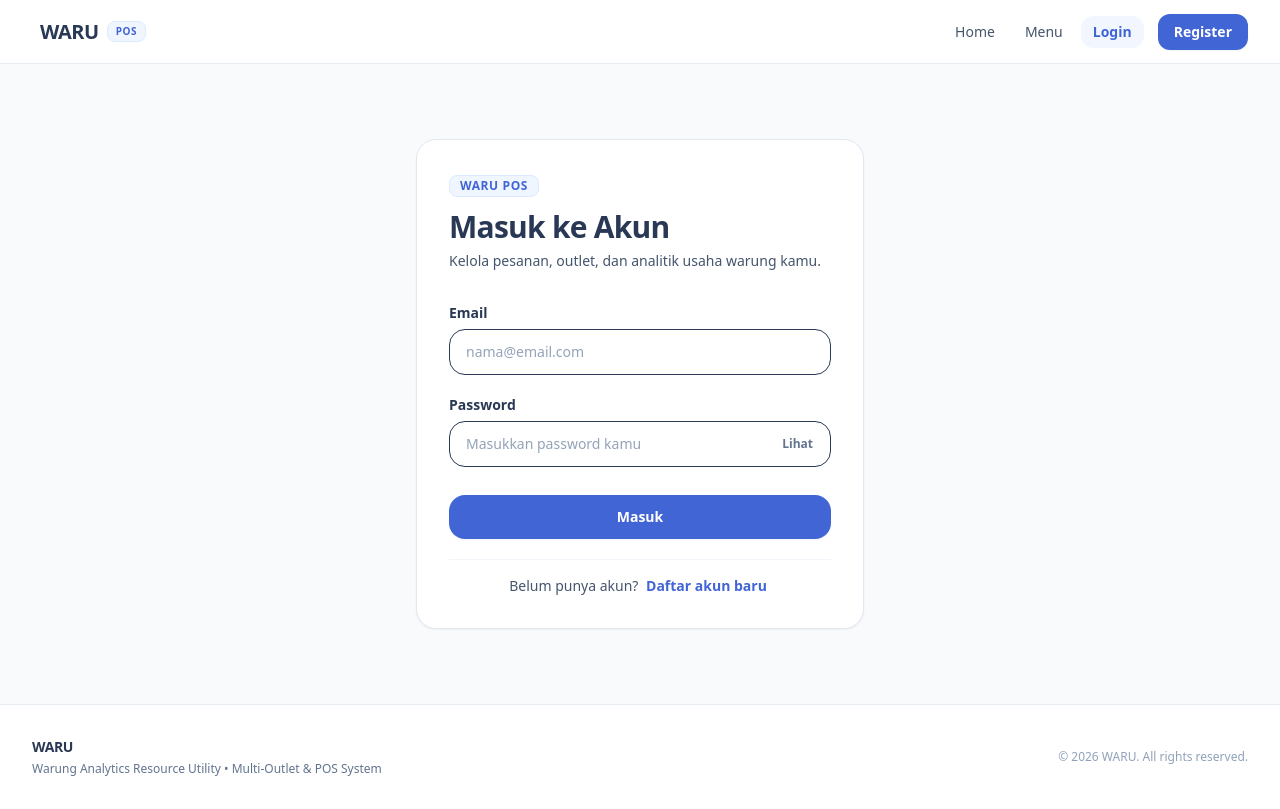
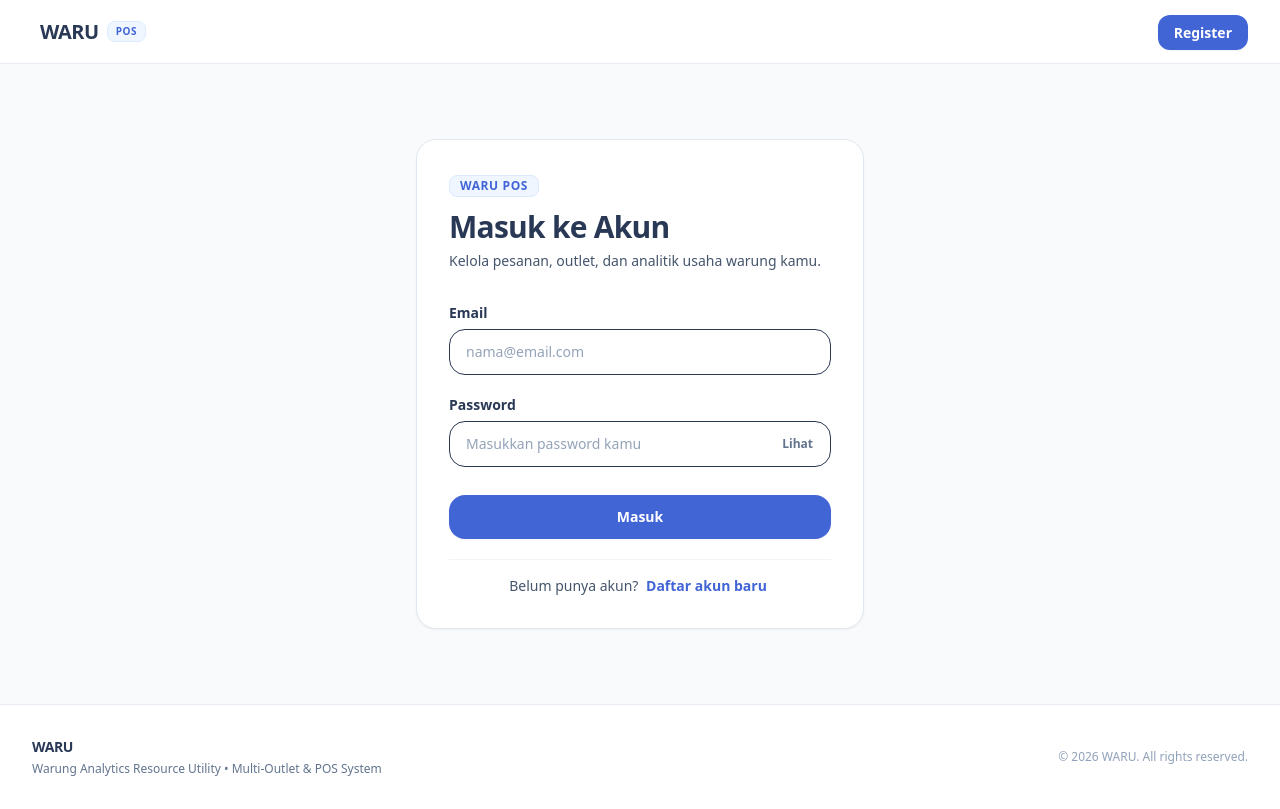
Before and after one commit to PadukaArif/waru-frontend, a Next.js app: page /login in a window 1280 px wide. Built offline with nearby package versions, Linux system fonts and the light colour scheme; no server answers.

Commit message:
fix: standalone auth header on /login and /register pages

```diff
--- a/components/Navbar.tsx
+++ b/components/Navbar.tsx
@@ -33,6 +33,44 @@ export default function Navbar() {
   function isActive(path: string) {
     if (path === "/") return pathname === "/";
     return pathname === path || pathname.startsWith(`${path}/`);
+  }
+
+  const isAuthPage = pathname === "/login" || pathname === "/register";
+
+  if (isAuthPage) {
+    const isLogin = pathname === "/login";
+    return (
+      <header className="border-b border-slate-200/80 bg-white/95 backdrop-blur-xs sticky top-0 z-40 h-16 flex items-center">
+        <nav className="mx-auto flex w-full max-w-7xl items-center justify-between px-4 sm:px-6 lg:px-8">
+          <Link href="/" className="flex items-center gap-2 focus-visible:outline-none focus-visible:ring-2 focus-visible:ring-blue-primary rounded-lg px-2 py-1 transition-colors group">
+            <span className="text-xl font-black tracking-tight text-navy group-hover:text-blue-primary transition-colors">
+              WARU
+            </span>
+            <span className="hidden sm:inline-flex items-center rounded-md bg-blue-50 px-2 py-0.5 text-[10px] font-bold text-blue-primary border border-blue-100 uppercase tracking-wider">
+              POS
+            </span>
+          </Link>
+
+          <div>
+            {isLogin ? (
+              <Link
+                href="/register"
+                className="rounded-lg bg-blue-primary px-4 py-2 text-xs sm:text-sm font-semibold text-white hover:bg-blue-hover focus-visible:outline-none focus-visible:ring-2 focus-visible:ring-offset-2 focus-visible:ring-blue-primary transition shadow-xs"
+              >
+                Register
+              </Link>
+            ) : (
+              <Link
+                href="/login"
+                className="rounded-lg border border-slate-300 bg-white px-4 py-2 text-xs sm:text-sm font-semibold text-navy hover:bg-slate-50 focus-visible:outline-none focus-visible:ring-2 focus-visible:ring-blue-primary transition shadow-xs"
+              >
+                Login
+              </Link>
+            )}
+          </div>
+        </nav>
+      </header>
+    );
   }
 
   return (
```
